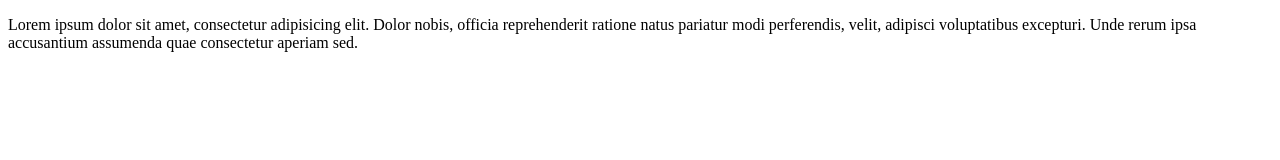
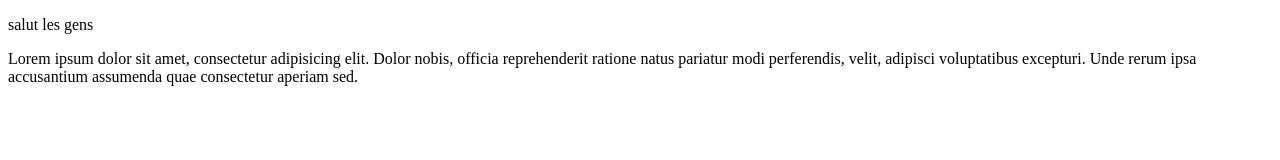
Before and after one commit to LESdylan/testHarvard, a plain HTML site: page index.html in a window 1280 px wide. Drawn offline with Linux system fonts and the light colour scheme.

Commit message:
ajout de salut les gens

```diff
--- a/index.html
+++ b/index.html
@@ -7,7 +7,7 @@
     <title>super Redesign</title>
 </head>
 <body>
-
+    <p>salut les gens</p>
     <p>Lorem ipsum dolor sit amet, consectetur adipisicing elit. Dolor nobis, officia reprehenderit ratione natus pariatur modi perferendis, velit, adipisci voluptatibus excepturi. Unde rerum ipsa accusantium assumenda quae consectetur aperiam sed.</p>
 </body>
 </html>
```
